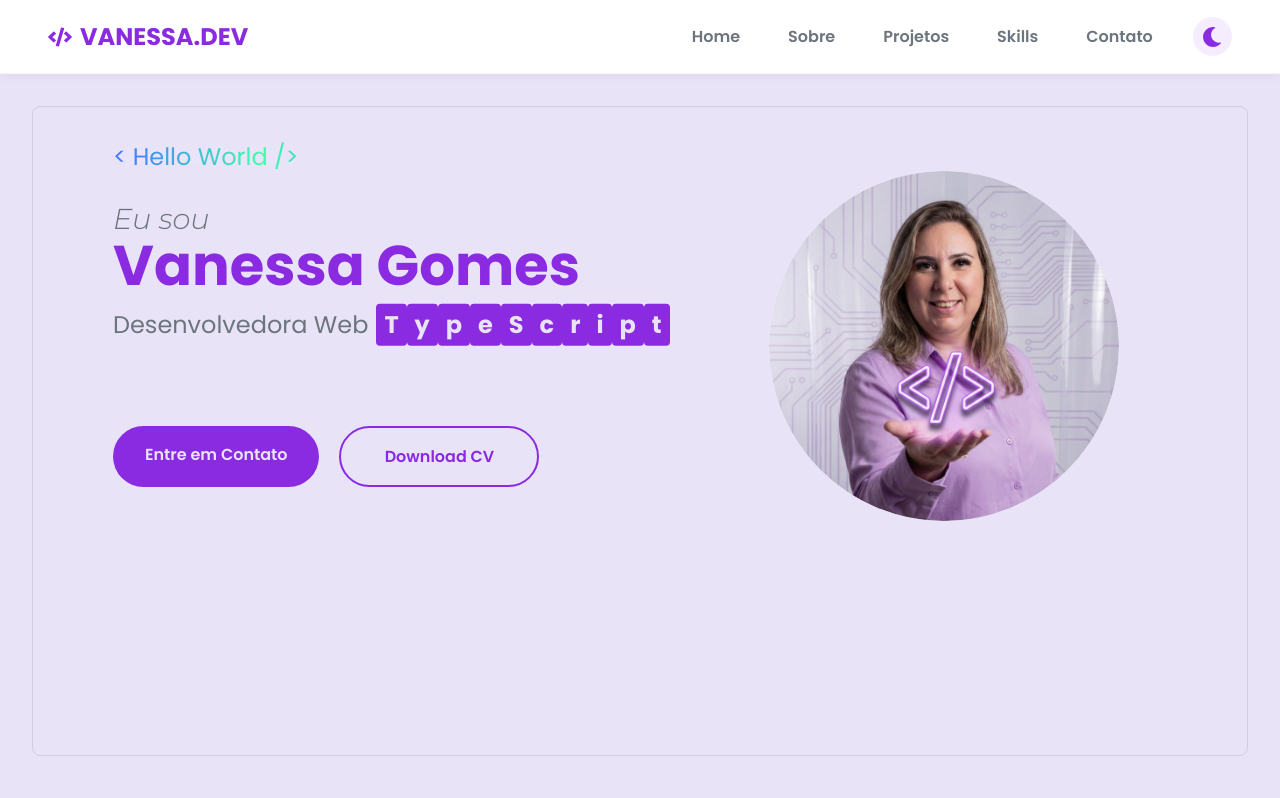
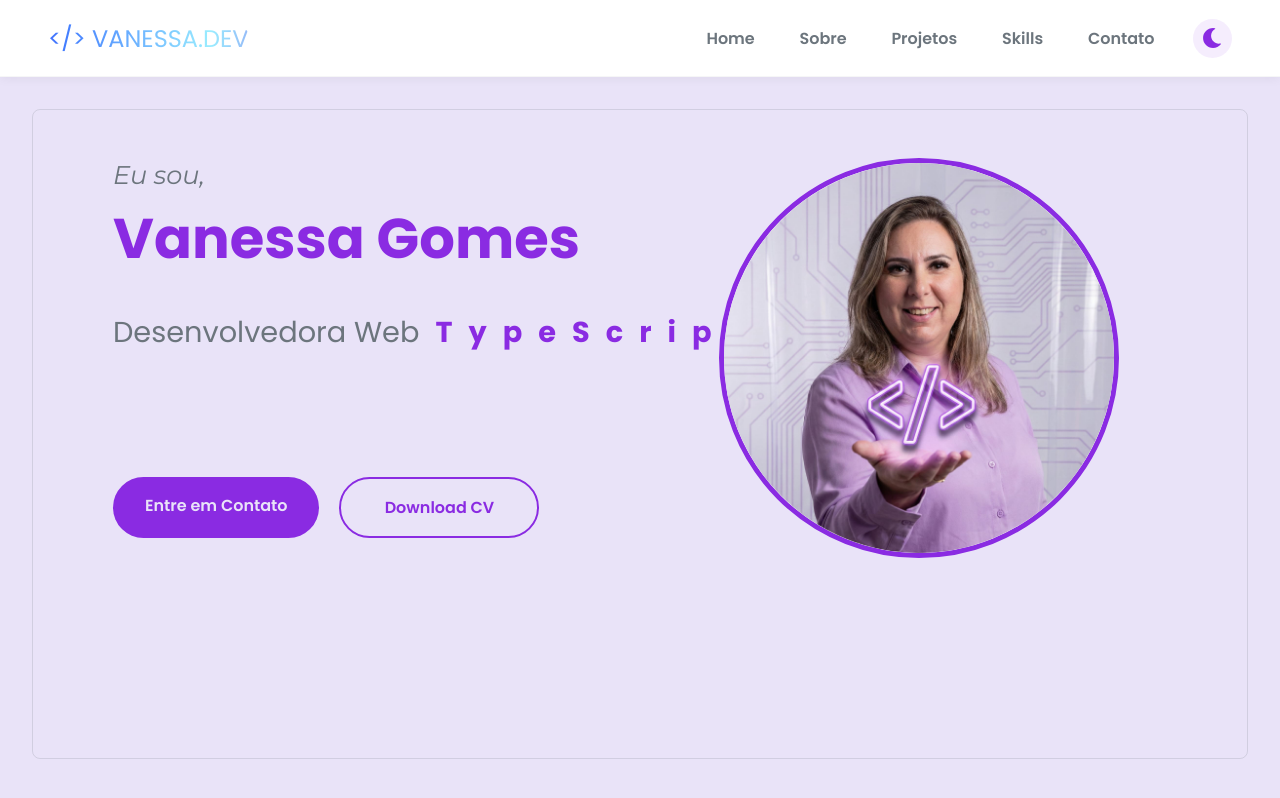
Before and after one commit to vanessagomes-dev/vanessa_gomes_developer, a React (Vite) app: page / in a window 1280 px wide. Built offline with nearby package versions, Linux system fonts and the light colour scheme.

Commit message:
feat(home): Adiciona interatividade à foto de perfil na Home
- Implementa navegação para a seção /sobre ao clicar na foto.
- Adiciona efeito de zoom (scale) ao passar o mouse sobre a imagem (whileHover).
- Restaura a borda sólida da imagem, removendo a animação 'neonPulse'.

```diff
--- a/src/components/Header.tsx
+++ b/src/components/Header.tsx
@@ -1,13 +1,14 @@
-import React, { useState } from 'react';
-import styled from 'styled-components';
-import { Link } from 'react-router-dom';
-import { FaBars, FaTimes, FaSun, FaMoon, FaCode } from 'react-icons/fa';
-import { motion } from 'framer-motion';
+import React, { useState } from "react";
+import styled from "styled-components";
+import { Link } from "react-router-dom";
+import { FaBars, FaTimes, FaSun, FaMoon } from "react-icons/fa";
+import { motion } from "framer-motion";
+import GradientText from "../components/GradientText";
 
 // 1. Definição da Interface de Props
 interface HeaderProps {
   toggleTheme: () => void;
-  themeMode: 'light' | 'dark';
+  themeMode: "light" | "dark";
 }
 
 // 2. Componente de Estilização Principal
@@ -16,8 +17,8 @@ const HeaderContainer = styled(motion.header)`
   justify-content: space-between;
   align-items: center;
   padding: 1rem 3rem;
-  background-color: ${props => props.theme.colors.surface};
-  border-bottom: 1px solid ${props => props.theme.colors.textSecondary}10; /* Linha sutil */
+  background-color: ${(props) => props.theme.colors.surface};
+  border-bottom: 1px solid ${(props) => props.theme.colors.textSecondary}10; /* Linha sutil */
   position: sticky;
   top: 0;
   z-index: 1000;
@@ -29,13 +30,14 @@ const HeaderContainer = styled(motion.header)`
 `;
 
 // 3. Estilos da Logo/Marca
-const Logo = styled(Link)`
+const LogoContainer = styled(motion(Link))`
   display: flex;
   align-items: center;
   font-size: 1.5rem;
   font-weight: 700;
-  color: ${props => props.theme.colors.primary};
+  color: ${(props) => props.theme.colors.primary};
   text-transform: uppercase;
+  text-decoration: none; /* Garante que não tenha underline */
 
   svg {
     margin-right: 0.5rem;
@@ -54,12 +56,12 @@ const NavMenu = styled.nav<{ isOpen: boolean }>`
     left: 0;
     flex-direction: column;
     width: 100%;
-    background-color: ${props => props.theme.colors.surface};
-    border-top: 1px solid ${props => props.theme.colors.textSecondary}20;
+    background-color: ${(props) => props.theme.colors.surface};
+    border-top: 1px solid ${(props) => props.theme.colors.textSecondary}20;
     box-shadow: 0 4px 8px rgba(0, 0, 0, 0.1);
-    transform: translateY(${props => (props.isOpen ? '0' : '-100%')});
-    opacity: ${props => (props.isOpen ? '1' : '0')};
-    pointer-events: ${props => (props.isOpen ? 'auto' : 'none')};
+    transform: translateY(${(props) => (props.isOpen ? "0" : "-100%")});
+    opacity: ${(props) => (props.isOpen ? "1" : "0")};
+    pointer-events: ${(props) => (props.isOpen ? "auto" : "none")};
     transition: all 0.3s ease-in-out;
     padding: 1rem 0;
   }
@@ -67,15 +69,20 @@ const NavMenu = styled.nav<{ isOpen: boolean }>`
 
 // 5. Estilos dos Links de Navegação
 const NavLink = styled(Link)`
-  padding: 0.5rem 1rem;
-  margin: 0 0.5rem;
-  color: ${props => props.theme.colors.textSecondary};
+  padding: 0.6rem 1.2rem; /* Aumentei um pouco para o sombreado aparecer melhor */
+  margin: 0 0.2rem;
+  color: ${(props) => props.theme.colors.textSecondary};
   font-weight: 600;
-  transition: color 0.2s ease, transform 0.2s ease;
+  text-decoration: none;
+  border-radius: 8px; /* Bordas arredondadas para o sombreado ficar bonito */
+  transition: all 0.3s ease; /* Transição suave para todas as propriedades */
 
   &:hover {
-    color: ${props => props.theme.colors.primary};
-    transform: translateY(-2px);
+    color: ${(props) => props.theme.colors.primary};
+    transform: translateY(-3px);
+    /* Adicionando o sombreado leve solicitado */
+    background-color: ${(props) => props.theme.colors.surface};
+    box-shadow: 0 4px 15px rgba(0, 0, 0, 0.1);
   }
 
   @media (max-width: 768px) {
@@ -83,7 +90,11 @@ const NavLink = styled(Link)`
     padding: 0.8rem 0;
     width: 90%;
     text-align: center;
-    border-bottom: 1px dashed ${props => props.theme.colors.textSecondary}10;
+    border-bottom: 1px dashed ${(props) => props.theme.colors.textSecondary}10;
+
+    &:hover {
+      transform: none; /* Remove o salto no mobile para não quebrar o layout */
+    }
   }
 `;
 
@@ -93,7 +104,7 @@ const MenuButton = styled.button`
   background: none;
   border: none;
   font-size: 1.5rem;
-  color: ${props => props.theme.colors.primary};
+  color: ${(props) => props.theme.colors.primary};
 
   @media (max-width: 768px) {
     display: block;
@@ -102,8 +113,9 @@ const MenuButton = styled.button`
 
 // 7. Botão do Toggle de Tema
 const ThemeToggle = styled.button`
-  background: ${props => props.theme.colors.primary}15; /* Fundo transparente suave */
-  color: ${props => props.theme.colors.primary};
+  background: ${(props) =>
+    props.theme.colors.primary}15; /* Fundo transparente suave */
+  color: ${(props) => props.theme.colors.primary};
   border-radius: 50%;
   padding: 0.6rem;
   margin-left: 1rem;
@@ -113,7 +125,7 @@ const ThemeToggle = styled.button`
 
   &:hover {
     transform: scale(1.1);
-    background: ${props => props.theme.colors.primary}30;
+    background: ${(props) => props.theme.colors.primary}30;
   }
 
   @media (max-width: 768px) {
@@ -139,10 +151,15 @@ const Header: React.FC<HeaderProps> = ({ toggleTheme, themeMode }) => {
       animate={{ y: 0 }}
       transition={{ type: "spring", stiffness: 120, damping: 20 }}
     >
-      {/* Logo/Marca */}
-      <Logo to="/" onClick={handleLinkClick}>
-        <FaCode /> Vanessa.dev
-      </Logo>
+      {/* --- LOGO COM ANIMAÇÃO --- */}
+      <LogoContainer>
+        <GradientText
+          colors={["#8a2be2", "#4079ff", "#40dcff87", "#8a2be2", "#4079ff"]}
+          animationSpeed={3}
+        >
+          {"</> Vanessa.dev"}
+        </GradientText>
+      </LogoContainer>
 
       {/* Botão Hambúrguer (Mobile) */}
       <MenuButton onClick={() => setIsOpen(!isOpen)}>
@@ -151,15 +168,25 @@ const Header: React.FC<HeaderProps> = ({ toggleTheme, themeMode }) => {
 
       {/* Menu de Navegação */}
       <NavMenu isOpen={isOpen}>
-        <NavLink to="/" onClick={handleLinkClick}>Home</NavLink>
-        <NavLink to="/sobre" onClick={handleLinkClick}>Sobre</NavLink>
-        <NavLink to="/projetos" onClick={handleLinkClick}>Projetos</NavLink>
-        <NavLink to="/skills" onClick={handleLinkClick}>Skills</NavLink>
-        <NavLink to="/contato" onClick={handleLinkClick}>Contato</NavLink>
+        <NavLink to="/" onClick={handleLinkClick}>
+          Home
+        </NavLink>
+        <NavLink to="/sobre" onClick={handleLinkClick}>
+          Sobre
+        </NavLink>
+        <NavLink to="/projetos" onClick={handleLinkClick}>
+          Projetos
+        </NavLink>
+        <NavLink to="/skills" onClick={handleLinkClick}>
+          Skills
+        </NavLink>
+        <NavLink to="/contato" onClick={handleLinkClick}>
+          Contato
+        </NavLink>
 
         {/* Alternador de Tema */}
         <ThemeToggle onClick={toggleTheme}>
-          {themeMode === 'light' ? <FaMoon size={20} /> : <FaSun size={20} />}
+          {themeMode === "light" ? <FaMoon size={20} /> : <FaSun size={20} />}
         </ThemeToggle>
       </NavMenu>
     </HeaderContainer>
--- a/src/pages/Home.tsx
+++ b/src/pages/Home.tsx
@@ -1,9 +1,8 @@
 import React from "react";
 import styled from "styled-components";
 import { motion } from "framer-motion";
-
-import GradientText from "../components/GradientText";
 import RotatingText from "../components/RotatingText";
+import { useNavigate } from "react-router-dom";
 
 // ===============================================
 // 1. ESTILIZAÇÃO DOS CONTAINERS PRINCIPAIS
@@ -15,7 +14,7 @@ const HeroSection = styled.section`
   box-sizing: border-box;
   display: flex;
   justify-content: space-around;
- align-items: flex-start; /* Alinhamento ao topo para que o conteúdo comece em cima */
+  align-items: flex-start;
   text-align: left;
 
   padding: 4rem 2rem;
@@ -37,28 +36,10 @@ align-items: center; /* Volta a centralizar no mobile */
   }
 `;
 
-// Container para posicionar o Hello World no topo
-const HelloWorldContainer = styled.span`
-position: absolute;
-top: 2rem;
-left: 5rem;
-font-size: 1.5rem;
-font-weight: 600;
-z-index: 10;
-
-@media (max-width: 1024px) {
-position: relative;
-top: auto;
-left: auto;
-margin-bottom: 1rem;
-text-align: center;
-}
-`;
-
 // CONTAINER: (Título/Subtítulo/Botões)
 const MainTextWrapper = styled(motion.div)`
   position: absolute;
-top: 6rem;
+  top: 4rem;
   left: 5rem;
 
   display: flex;
@@ -80,14 +61,17 @@ margin-bottom: 3rem;
 
 // Estilização para Foto
 const ProfileImage = styled(motion.div)`
-width: 350px;
-height: 350px;
+  width: 400px;
+  height: 400px;
   background-color: transparent;
   border-radius: 50%;
   overflow: hidden;
   margin-bottom: 0;
-margin-top: 1rem;
+  margin-top: 0;
   z-index: 15;
+  cursor: pointer;
+  border: 5px solid ${(props) => props.theme.colors.primary};
+  transition: all 0.3s ease;
 
   img {
     width: 100%;
@@ -112,20 +96,20 @@ flex-direction: column;
 
   /* Estilo da primeira linha: Mais suave */
   .title-line-1 {
-font-family: 'Montserrat', sans-serif;
+    font-family: "Montserrat", sans-serif;
     font-style: italic;
-font-size: 1.8rem;
-font-weight: 300;
+    font-size: 1.6rem;
+    font-weight: 400;
     color: ${(props) => props.theme.colors.textSecondary};
-line-height: 1.1;
+    line-height: 0.1;
   }
 
   /* Estilo da segunda linha */
   .title-line-2 {
-font-size: 4.5rem;
+    font-size: 5rem;
     font-weight: 800;
     color: ${(props) => props.theme.colors.primary};
-line-height: 1.1;
+    line-height: 2.2;
   }
 
   @media (max-width: 768px) {
@@ -140,8 +124,8 @@ font-size: 3.5rem;
 
 // Estilização do Subtítulo (Container)
 const Subtitle = styled(motion.h2)`
-font-size: 1.5rem;
-font-weight: 400;
+  font-size: 1.8rem;
+  font-weight: 500;
   color: ${(props) => props.theme.colors.textSecondary};
   margin-bottom: 0;
 
@@ -161,7 +145,6 @@ text-align: center;
 const StyledRotatingText = styled(RotatingText).attrs((__props) => ({
   transition: { type: "spring", damping: 18, stiffness: 120 },
 }))`
-
   /* Garante que ele fique ao lado do "Desenvolvedora Web" */
   display: inline-flex;
   margin-left: 0.5rem;
@@ -174,10 +157,7 @@ background-color: transparent !important;
     font-weight: 700 !important;
     padding: 0.2rem 0.5rem;
     border-radius: 4px;
-background-color: ${(props) =>
-props.theme.colors.primary};
-color: ${(props) =>
-props.theme.colors.background}
+    color: ${(props) => props.theme.colors.primary} !important;
   }
 `;
 
@@ -188,7 +168,7 @@ props.theme.colors.background}
 // Estilização dos Botões de Ação
 const CTAButtons = styled(motion.div)`
   display: flex;
-margin-top: 80px;
+  margin-top: 120px;
   gap: 20px;
   z-index: 1;
 
@@ -234,6 +214,14 @@ transform: translateY(-3px);
 // ===============================================
 
 const Home: React.FC = () => {
+  // Hook de Navegação
+  const navigate = useNavigate();
+
+  // Definir a função de clique
+  const handlePhotoClick = () => {
+    navigate("/sobre");
+  };
+
   // Lista de tecnologias para o RotatingText
   const rotatingSkills = [
     "React",
@@ -248,17 +236,7 @@ const rotatingSkills = [
 
   return (
     <HeroSection>
-    {/* 1. Hello World  */}
-      <HelloWorldContainer>
-        <GradientText
-          colors={["#40ffaa", "#4079ff", "#40ffaa", "#4079ff", "#40ffaa"]}
-          animationSpeed={3}
-        >
-        {"< Hello World />"}
-        </GradientText>
-      </HelloWorldContainer>
-
-      {/* 2. BLOCO DE TEXTO  */}
+      {/*  BLOCO DE TEXTO */}
       <MainTextWrapper
         initial={{ opacity: 0, x: -50 }}
         animate={{ opacity: 1, x: 0 }}
@@ -266,7 +244,7 @@ return (
       >
         {/* Título */}
         <Title>
-      <span className="title-line-1">Eu sou</span>
+          <span className="title-line-1">Eu sou,</span>
           <span className="title-line-2">Vanessa Gomes</span>
         </Title>
 
@@ -282,9 +260,8 @@ return (
 
         {/* Botões de Ação */}
         <CTAButtons>
-
           <ContactButton
-          href="/contact"
+            href="/contato"
             whileHover={{ scale: 1.05 }}
             whileTap={{ scale: 0.95 }}
           >
@@ -302,7 +279,7 @@ return (
         </CTAButtons>
       </MainTextWrapper>
 
-    {/* 3. FOTO  */}
+      {/* FOTO  Interativa */}
       <motion.div
         style={{
           display: "flex",
@@ -317,8 +294,11 @@ return (
         animate={{ opacity: 1, y: 0 }}
         transition={{ duration: 0.6, delay: 1 }}
       >
-        <ProfileImage>
-          <img src="/perfil-vanessa.jpeg" alt="foto vanessa" />
+        <ProfileImage
+          whileHover={{ scale: 1.05 }}
+          onClick={handlePhotoClick}
+        >
+          <img src="/public/perfil-vanessa.jpeg" alt="foto vanessa" />
         </ProfileImage>
       </motion.div>
     </HeroSection>
--- a/src/styles/themes.ts
+++ b/src/styles/themes.ts
@@ -15,7 +15,7 @@ export const lightTheme: Theme = {
   colors: {
     primary: '#8a2be2',        // Roxo Suave para destaque
     secondary: '#2c3e50',      // Azul Marinho Escuro para títulos
-    background: '#E9E3F8',     // <-- NOVA COR: Lilás muito claro/Roxo suave
+    background: '#E9E3F8',     //  Lilás muito claro/Roxo suave
     surface: '#ffffff',        // Superfície: Branco puro para cards
     text: '#333333',           // Texto: Preto suave
     textSecondary: '#6c757d',  // Texto Secundário: Cinza
@@ -25,8 +25,8 @@ export const lightTheme: Theme = {
 // 3. Tema Escuro (Dark Mode)
 export const darkTheme: Theme = {
   colors: {
-    primary: '#ff7f50',        // Ex: Coral/Dourado para destaque (Fica bem no Dark)
-    secondary: '#f8f8f8',      // Ex: Branco/Off-White para títulos
+    primary: '#845cf1ff',
+    secondary: '#E9E3F8',      // Ex: Branco/Off-White para títulos
     background: '#121212',     // Fundo: Preto/Azul Marinho muito escuro
     surface: '#1e1e1e',        // Superfície: Cinza Escuro para cards
     text: '#ffffff',           // Texto: Branco
```
Lines whose indentation alone changed are shown as unchanged.
